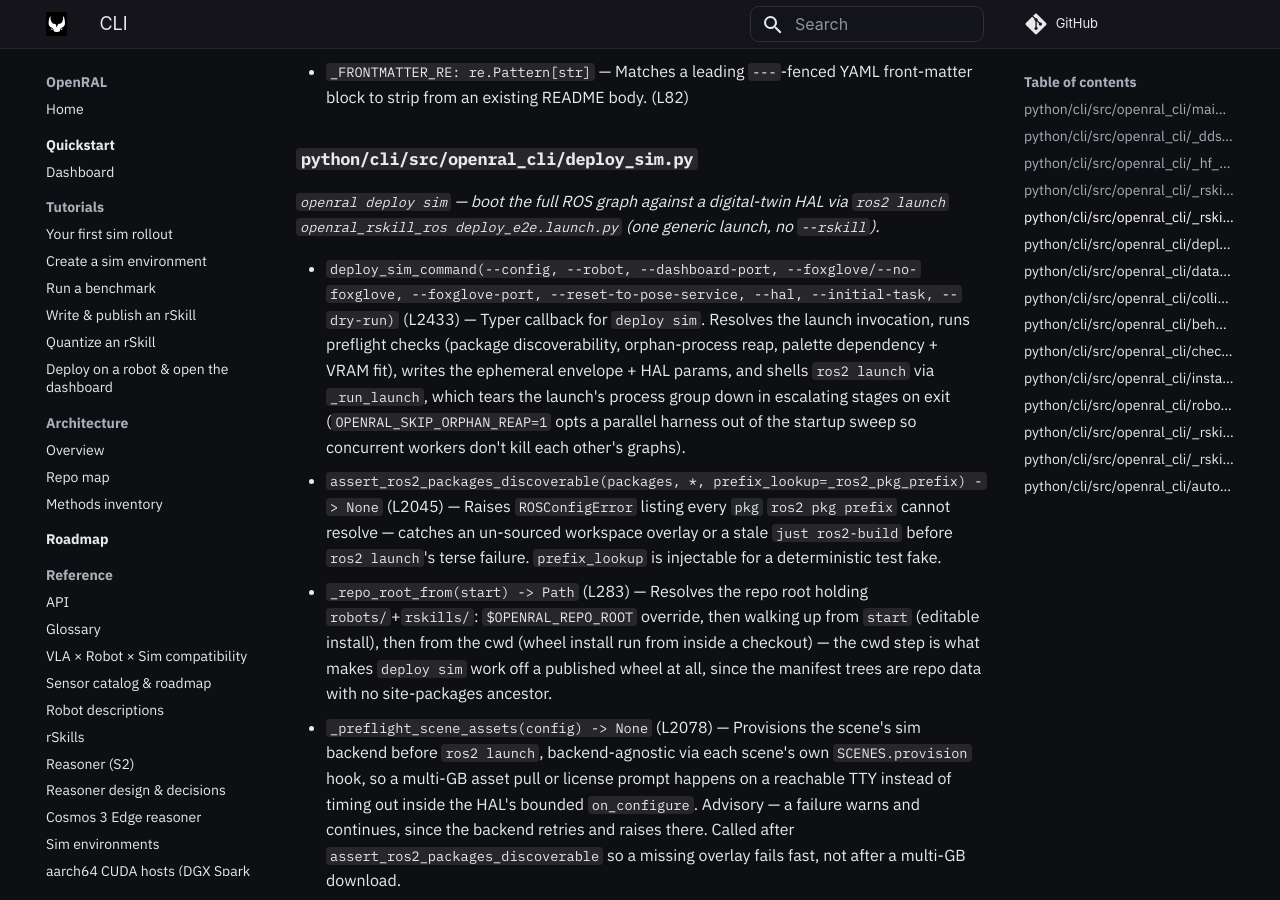
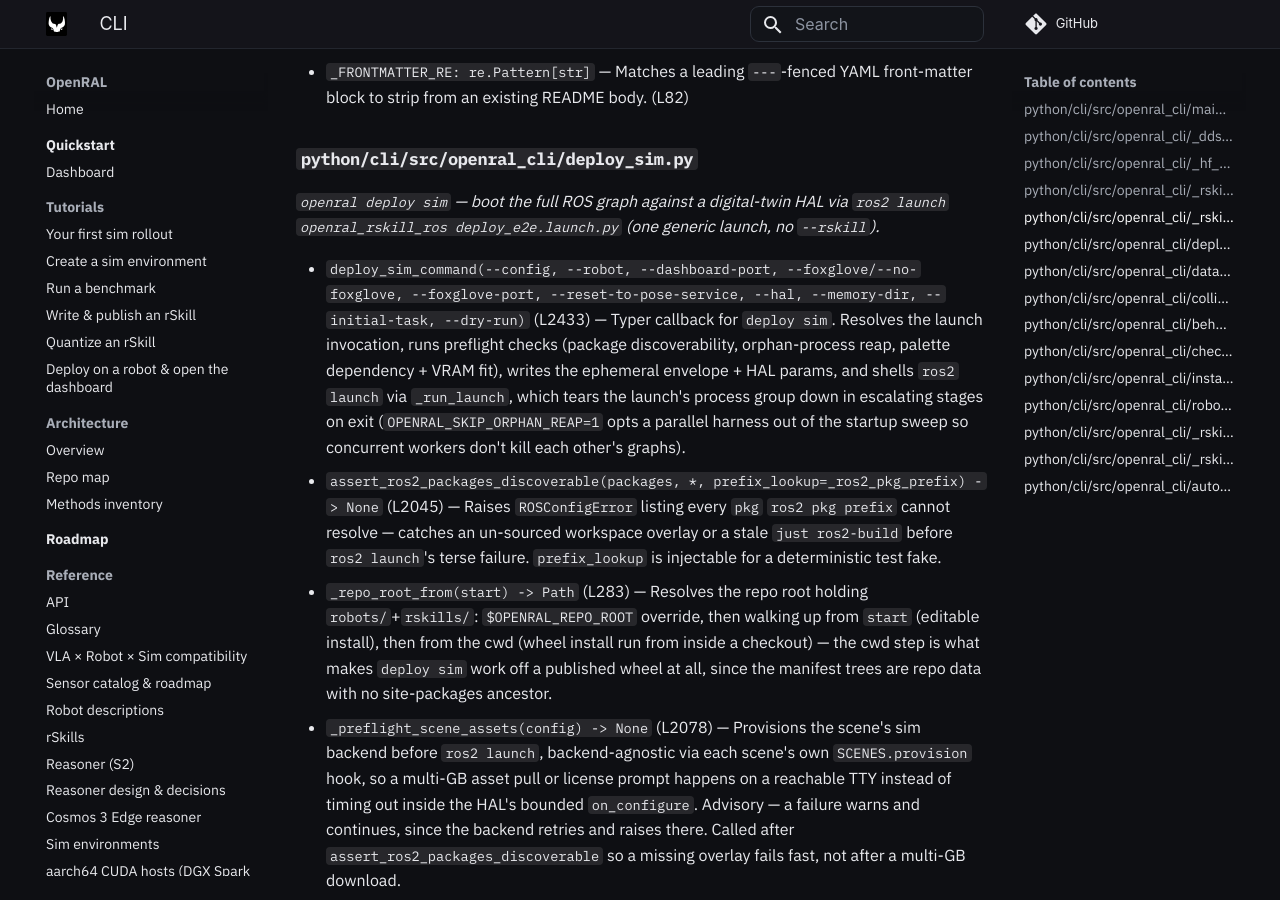
Before and after one commit to OpenRAL/openral, an MkDocs documentation site: the page built from docs/methods/08-cli.md, in a window 1280 px wide and 900 px high, scrolled down 11792 px. Built offline with MkDocs 1.6.1 and Material for MkDocs 9.7.7, drawn with Linux system fonts in a browser that asks for light colours; comment, search, counter and statistics services are not loaded.

Commit message:
docs(methods): list --memory-dir in the deploy_sim_command signature
The deploy sim command entry already names it; the callback entry did not.

Co-Authored-By: Claude Opus 5.5 (1M context) <noreply@anthropic.com>
Claude-Session: https://claude.ai/code/session_01LQAhYXRem6H427v3K5QXDK
Signed-off-by: Adrian <adrianllopart@gmail.com>

```diff
--- a/docs/methods/08-cli.md
+++ b/docs/methods/08-cli.md
@@ -161,7 +161,7 @@ The manifest-derived front-matter is emitted uniformly so every published repo,
 ### `python/cli/src/openral_cli/deploy_sim.py`
 _`openral deploy sim` — boot the full ROS graph against a digital-twin HAL via `ros2 launch openral_rskill_ros deploy_e2e.launch.py` (one generic launch, no `--rskill`)._
 
-- `deploy_sim_command(--config, --robot, --dashboard-port, --foxglove/--no-foxglove, --foxglove-port, --reset-to-pose-service, --hal, --initial-task, --dry-run)` (L2433) — Typer callback for `deploy sim`. Resolves the launch invocation, runs preflight checks (package discoverability, orphan-process reap, palette dependency + VRAM fit), writes the ephemeral envelope + HAL params, and shells `ros2 launch` via `_run_launch`, which tears the launch's process group down in escalating stages on exit (`OPENRAL_SKIP_ORPHAN_REAP=1` opts a parallel harness out of the startup sweep so concurrent workers don't kill each other's graphs).
+- `deploy_sim_command(--config, --robot, --dashboard-port, --foxglove/--no-foxglove, --foxglove-port, --reset-to-pose-service, --hal, --memory-dir, --initial-task, --dry-run)` (L2433) — Typer callback for `deploy sim`. Resolves the launch invocation, runs preflight checks (package discoverability, orphan-process reap, palette dependency + VRAM fit), writes the ephemeral envelope + HAL params, and shells `ros2 launch` via `_run_launch`, which tears the launch's process group down in escalating stages on exit (`OPENRAL_SKIP_ORPHAN_REAP=1` opts a parallel harness out of the startup sweep so concurrent workers don't kill each other's graphs).
 - `assert_ros2_packages_discoverable(packages, *, prefix_lookup=_ros2_pkg_prefix) -> None` (L2045) — Raises `ROSConfigError` listing every `pkg` `ros2 pkg prefix` cannot resolve — catches an un-sourced workspace overlay or a stale `just ros2-build` before `ros2 launch`'s terse failure. `prefix_lookup` is injectable for a deterministic test fake.
 - `_repo_root_from(start) -> Path` (L283) — Resolves the repo root holding `robots/`+`rskills/`: `$OPENRAL_REPO_ROOT` override, then walking up from `start` (editable install), then from the cwd (wheel install run from inside a checkout) — the cwd step is what makes `deploy sim` work off a published wheel at all, since the manifest trees are repo data with no site-packages ancestor.
 - `_preflight_scene_assets(config) -> None` (L2078) — Provisions the scene's sim backend before `ros2 launch`, backend-agnostic via each scene's own `SCENES.provision` hook, so a multi-GB asset pull or license prompt happens on a reachable TTY instead of timing out inside the HAL's bounded `on_configure`. Advisory — a failure warns and continues, since the backend retries and raises there. Called after `assert_ros2_packages_discoverable` so a missing overlay fails fast, not after a multi-GB download.
```
